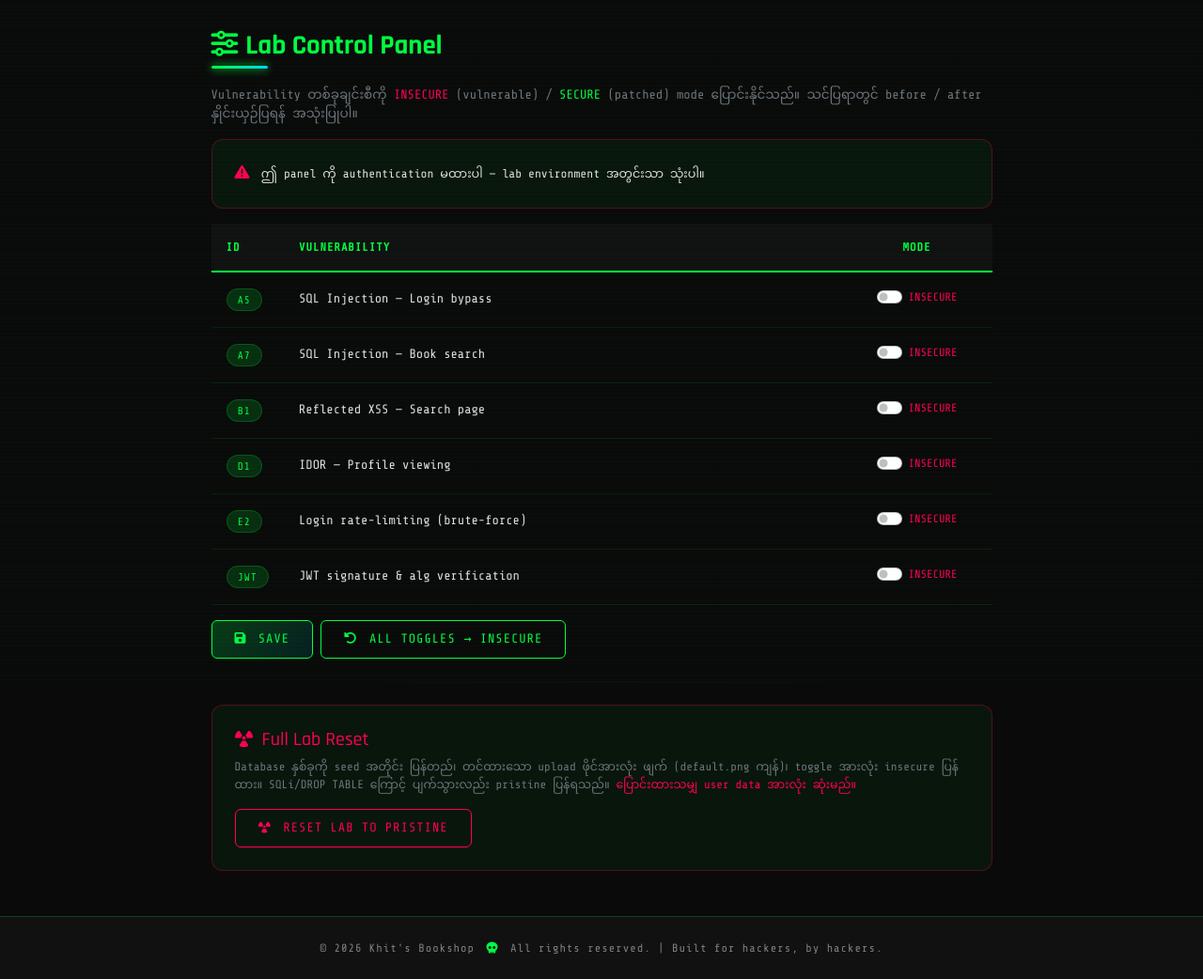
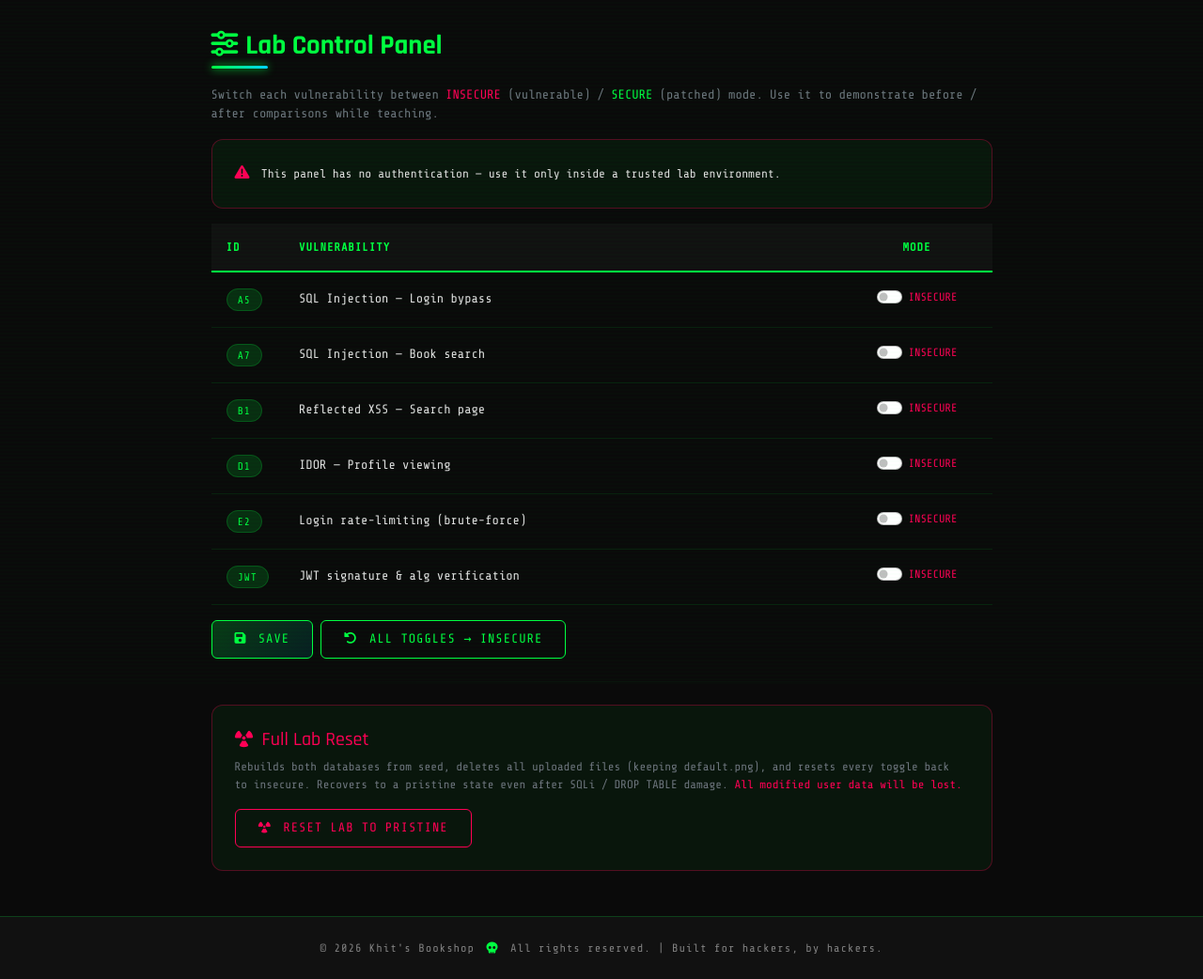
Before and after one commit to KhitMinnyo/dv-bookshop, a Flask app: page /lab in a window 1280 px wide. Shown: the part 70-1112 px from the top of the page at 94% size. Run offline with Flask 3, Linux system fonts and the light colour scheme; some libraries are stand-ins or nearby versions.

Commit message:
Updating secure mode

```diff
--- a/templates/lab_panel.html
+++ b/templates/lab_panel.html
@@ -5,15 +5,15 @@
     <div class="col-lg-9">
         <h2 class="section-title"><i class="fas fa-sliders-h me-2"></i>Lab Control Panel</h2>
         <p class="text-muted" style="font-family: var(--font-mono); font-size: 0.85rem;">
-            Vulnerability တစ်ခုချင်းစီကို <span class="text-red">INSECURE</span> (vulnerable) /
-            <span class="text-green">SECURE</span> (patched) mode ပြောင်းနိုင်သည်။
-            သင်ပြရာတွင် before / after နှိုင်းယှဉ်ပြရန် အသုံးပြုပါ။
+            Switch each vulnerability between <span class="text-red">INSECURE</span> (vulnerable) /
+            <span class="text-green">SECURE</span> (patched) mode.
+            Use it to demonstrate before / after comparisons while teaching.
         </p>
 
         <div class="cyber-card mb-3" style="border-color: rgba(255,0,85,0.3);">
             <i class="fas fa-triangle-exclamation text-red me-2"></i>
             <span style="font-family: var(--font-mono); font-size: 0.8rem;">
-                ဤ panel ကို authentication မထားပါ — lab environment အတွင်းသာ သုံးပါ။
+                This panel has no authentication — use it only inside a trusted lab environment.
             </span>
         </div>
 
@@ -69,13 +69,13 @@
                 <i class="fas fa-radiation me-1"></i> Full Lab Reset
             </h5>
             <p class="text-muted" style="font-family: var(--font-mono); font-size: 0.78rem;">
-                Database နှစ်ခုကို seed အတိုင်း ပြန်တည်၊ တင်ထားသော upload ဖိုင်အားလုံး
-                ဖျက် (default.png ကျန်)၊ toggle အားလုံး insecure ပြန်ထား။
-                SQLi/DROP TABLE ကြောင့် ပျက်သွားလည်း pristine ပြန်ရသည်။
-                <span class="text-red">ပြောင်းထားသမျှ user data အားလုံး ဆုံးမည်။</span>
+                Rebuilds both databases from seed, deletes all uploaded files
+                (keeping default.png), and resets every toggle back to insecure.
+                Recovers to a pristine state even after SQLi / DROP TABLE damage.
+                <span class="text-red">All modified user data will be lost.</span>
             </p>
             <form method="POST" action="/lab/reset"
-                  onsubmit="return confirm('Full reset? Database, uploads, toggles အားလုံး မူလအတိုင်း ပြန်သွားပါမည်။');">
+                  onsubmit="return confirm('Full reset? Database, uploads, and toggles will all be restored to their original state.');">
                 <button type="submit" class="btn btn-cyber btn-danger-cyber">
                     <i class="fas fa-radiation me-1"></i> Reset Lab to Pristine
                 </button>
```
Also changed, not shown: README.md, 2 other files.
